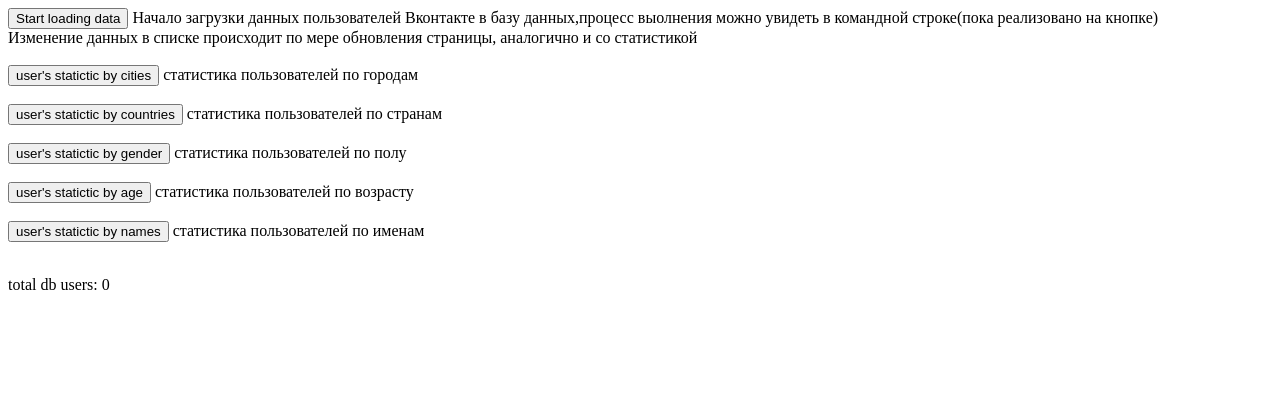
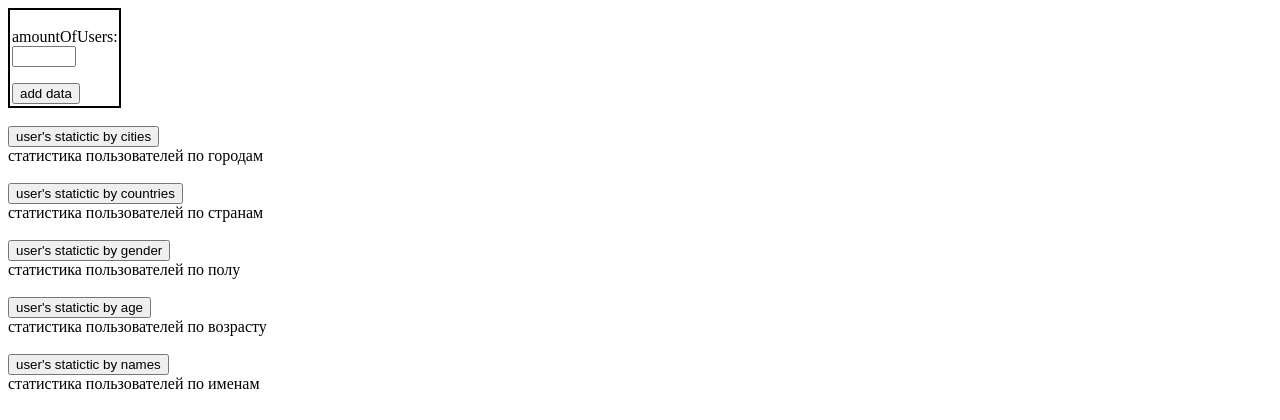
Before and after one commit to Karavay/Diploma, a Django app: page / in a window 1280 px wide. Shown: the top 420 px of the page. Run offline with Django 3.2, Linux system fonts and the light colour scheme.

Commit message:
added developers extra page,new way to add data by user

```diff
--- /dev/null
+++ b/dataHandler/forms.py
@@ -0,0 +1,5 @@
+from django import forms
+from django.core import validators
+
+class DataForm(forms.Form):
+    amountOfUsers = forms.IntegerField(label='amountOfUsers',max_value=100,min_value=1)
--- a/dataHandler/static/css/styles.css
+++ b/dataHandler/static/css/styles.css
@@ -65,3 +65,9 @@ h1 {
   margin-right: auto;
   overflow-y: scroll;
 } */
+
+.dataForm{
+  padding:2px;
+  border: 2px solid black ;
+  width:105px;
+}
--- a/dataHandler/templates/base.html
+++ b/dataHandler/templates/base.html
@@ -4,6 +4,8 @@
   <head>
     <meta charset="utf-8">
     <title>{% block title %}{% endblock %}</title>
+    {% block head %}
+    {% endblock %}
     <link rel="stylesheet" type='text/css' href="{% static 'css/styles.css' %}">
     {% block styles %}
     {% endblock %}
--- a/dataHandler/templates/mainPage.html
+++ b/dataHandler/templates/mainPage.html
@@ -3,44 +3,63 @@
   Data analyser ^_^
 {% endblock %}
 
+{% block head %}
+<script type="text/javascript">
+  function remove(el) {
+    var element = el;
+    //I have also tried using document.getElementByID(this.id)
+    element.remove();
+    //I have also tried using element.parentNode.removeChild(element); to remove the element.
+  }
+</script>
+{% endblock %}
+
 {% block content %}
     <div class="main">
-      <form action="{% url 'loadUserData' %}" method="post">
+      <!-- <form  action="{% url 'loadUserData' %}" method="post">
         {% csrf_token %}
         <button>Start loading data</button>
         Начало загрузки данных пользователей Вконтакте в базу данных,процесс выолнения можно увидеть в командной строке(пока реализовано на кнопке)
         <br>
         Изменение данных в списке происходит по мере обновления страницы, аналогично и со статистикой
       </form>
+      <br> -->
+      <div class="dataForm">
+        <form action="{% url 'loadUserDataLimited' %}" method="POST">
+          {% csrf_token %}
+          {{form.as_p}}
+          <button>add data</button>
+        </form>
+      </div>
       <br>
       <form action="{% url 'visualisation' %}" method="post">
         {% csrf_token %}
         <button>user's statictic by cities<br></button>
-        статистика пользователей по городам
+        <br>статистика пользователей по городам
       </form>
       <br>
       <form action="{% url 'visualisationCountries' %}" method="post">
         {% csrf_token %}
         <button>user's statictic by countries<br></button>
-        статистика пользователей по странам
+        <br>статистика пользователей по странам
       </form>
       <br>
       <form action="{% url 'visualisationSex' %}" method="post">
         {% csrf_token %}
         <button>user's statictic by gender<br></button>
-        статистика пользователей по полу
+        <br>статистика пользователей по полу
       </form>
       <br>
       <form action="{% url 'visualisationAge' %}" method="post">
         {% csrf_token %}
         <button>user's statictic by age<br></button>
-        статистика пользователей по возрасту
+        <br>статистика пользователей по возрасту
       </form>
       <br>
       <form action="{% url 'visualisationNames' %}" method="post">
         {% csrf_token %}
         <button>user's statictic by names<br></button>
-        статистика пользователей по именам
+        <br>статистика пользователей по именам
       </form>
       <br>
       <p>total db users: {{allUsersInDB}}</p>
--- a/dataHandler/urls.py
+++ b/dataHandler/urls.py
@@ -10,4 +10,6 @@ urlpatterns = [
     path('visualisationSex',views.visualisationSex,name='visualisationSex'),
     path('visualisationAge',views.visualisationAge,name='visualisationAge'),
     path('visualisationNames',views.visualisationNames,name='visualisationNames'),
+    path('technical',views.technical,name='technical'),
+    path('loadUserDataLimited',views.loadUserDataLimited,name='loadUserDataLimited'),
 ]
--- a/dataHandler/views.py
+++ b/dataHandler/views.py
@@ -19,13 +19,17 @@ from django.db.models import Count
 
 from django.utils import timezone
 
+from .forms import DataForm
+
 def mainPage(request):
 
     userData = UserData.objects.order_by('-received_date')[:1000]
 
     allUsersInDB = UserData.objects.all().count()
 
-    return render(request,'mainPage.html',{'userData':userData,'allUsersInDB':allUsersInDB,})
+    form = DataForm()
+
+    return render(request,'mainPage.html',{'userData':userData,'allUsersInDB':allUsersInDB,'form':form})
 
 def loadOneUserData(param):# function that makes api request,param = id of vk user,we use this func in another function
 
@@ -72,12 +76,12 @@ def loadOneUserData(param):# function that makes api request,param = id of vk us
 def loadUserData(request):
 
     s = sched.scheduler(time.time,time.sleep)
-    user_id = 234710
+    userData1 =int(UserData.objects.order_by('-received_date')[0].id) + 1
 
     while True:
-        s.enter(0.5,0.5,loadOneUserData,(user_id,))
+        s.enter(0.5,0.5,loadOneUserData,(userData1,))
         s.run()
-        user_id += 1
+        userData1 += 1
 
 
     return redirect('mainPage')
@@ -245,3 +249,29 @@ def visualisationNames(request):
 
 
     return render(request,'visualisationNames.html',{'circleDiagramMen':circleDiagramMen,'circleDiagramWomen':circleDiagramWomen,'womenData':womenData,'menData':menData,})
+
+def technical(request):
+
+    form = DataForm()
+
+    return render(request,'technical.html',{'form':form,})
+
+def loadUserDataLimited(request):
+
+
+    if request.method == 'POST':
+        form = DataForm(request.POST)
+        if form.is_valid():
+
+            amountOfUsers =int( form.cleaned_data.get('amountOfUsers'))
+            userData1 =int(UserData.objects.order_by('-received_date')[0].id) + 1
+            userData2 = userData1 + amountOfUsers
+
+            s = sched.scheduler(time.time,time.sleep)
+
+            while userData1 < userData2:
+                s.enter(0.5,0.5,loadOneUserData,(userData1,))
+                s.run()
+                userData1 +=1
+
+    return redirect('mainPage')
```
Also changed, not shown: dataHandler/templates/technical.html (added, +19 -0 lines).
